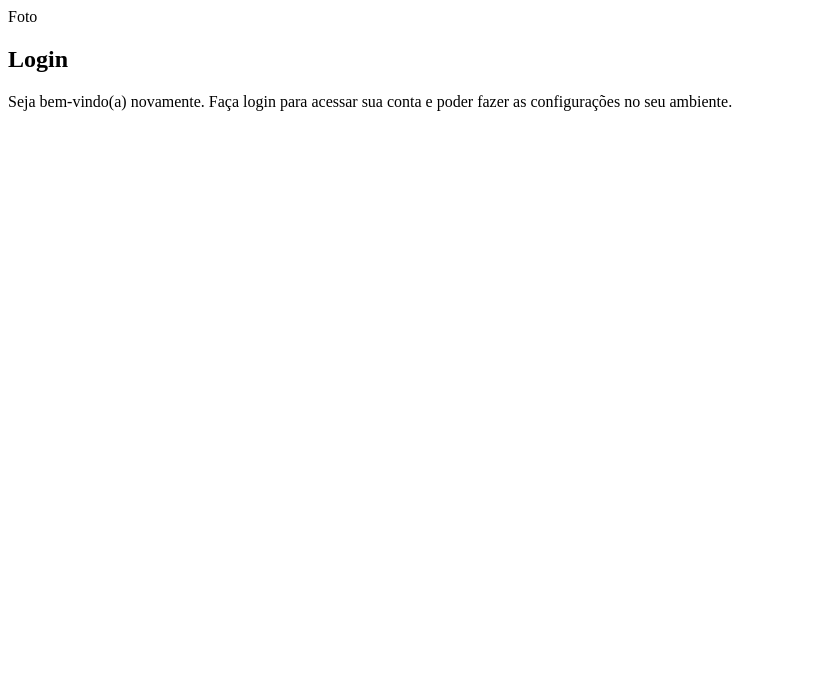
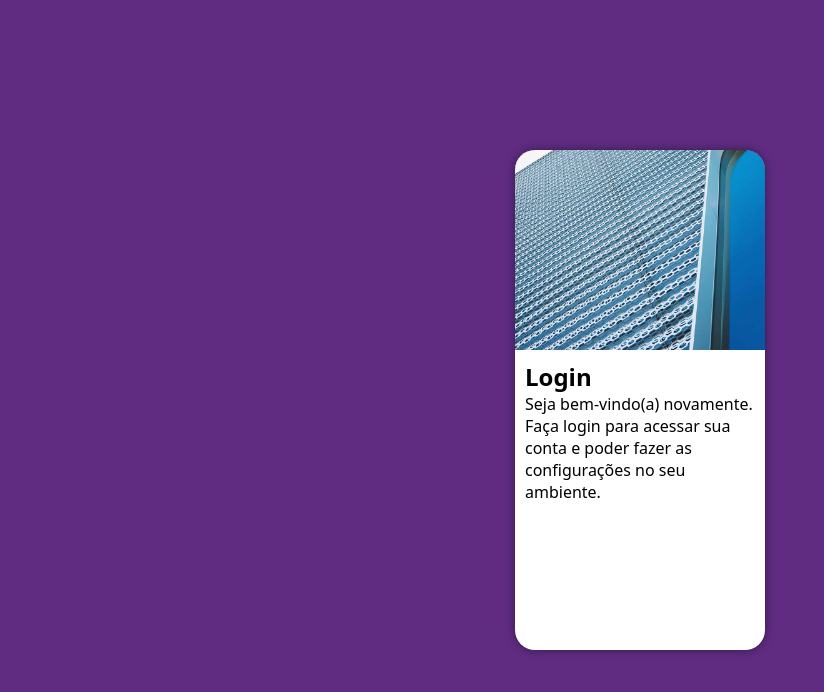
Before and after one commit to viniciusrvcruz/projeto-login, a plain HTML site: page index.html in a window 1280 px wide. Shown: the whole page, without its empty margins (0-824 px from the left). Drawn offline with Linux system fonts and the light colour scheme.

Commit message:
atualizei a página de login

```diff
--- a/estilos/style.css
+++ b/estilos/style.css
@@ -4,3 +4,49 @@
     --cor1: #49a09d;
     --cor2: #5f2c82;
 }
+
+* {
+    font-family: system-ui, -apple-system, BlinkMacSystemFont, 'Segoe UI', Roboto, Oxygen, Ubuntu, Cantarell, 'Open Sans', 'Helvetica Neue', sans-serif;
+    padding: 0px;
+    margin: 0px;
+    box-sizing: border-box;
+}
+
+body, html {
+    background-color: var(--cor2);
+    height: 100vh;
+    width: 100vw;
+}
+
+main {
+    position: relative;
+    height: 100vh;
+    width: 100vw;
+}
+
+section#login {
+    position: absolute;
+    top: 50%;
+    left: 50%;
+    transform: translate(-50%, -50%);
+    overflow: hidden;
+
+    background-color: white;
+    width: 250px;
+    height: 500px;
+    border-radius: 20px;
+    box-shadow: 0px 0px 10px rgba(0, 0, 0, 0.450);
+}
+
+section#login > div#imagem {
+    display: block;
+    background: var(--cor2) url(../imagens/metal.jpg) no-repeat;
+    background-size: cover;
+    background-position: left bottom;
+    height: 200px;
+}
+
+section#login > div#formulario {
+    display: block;
+    padding: 10px;
+}
--- a/index.html
+++ b/index.html
@@ -11,7 +11,7 @@
     <main>
         <section id="login">
             <div id="imagem">
-                Foto
+                <!-- Aqui vai a imagem nas CSS -->
             </div>
             <div id="formulario">
                 <h1>Login</h1>
```
